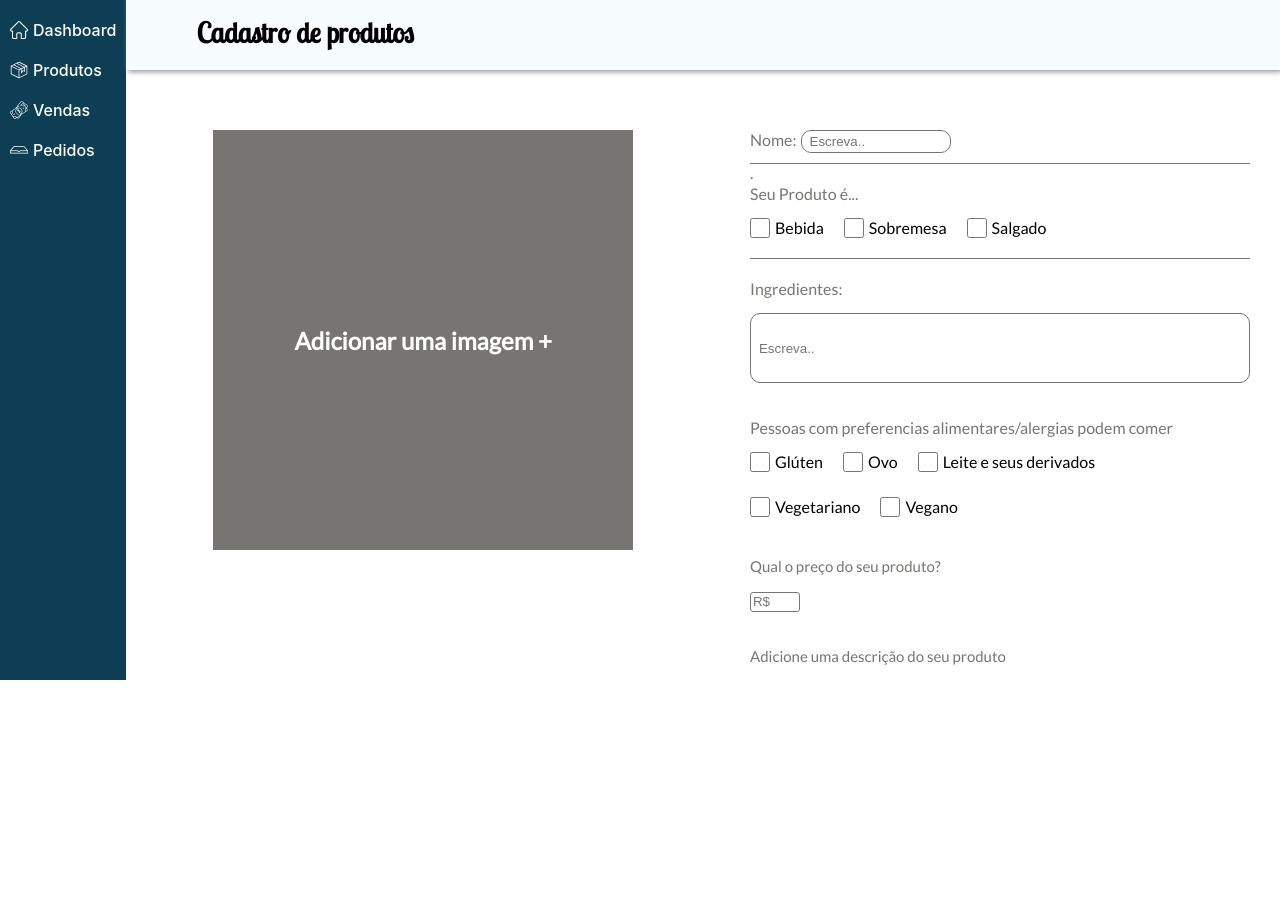
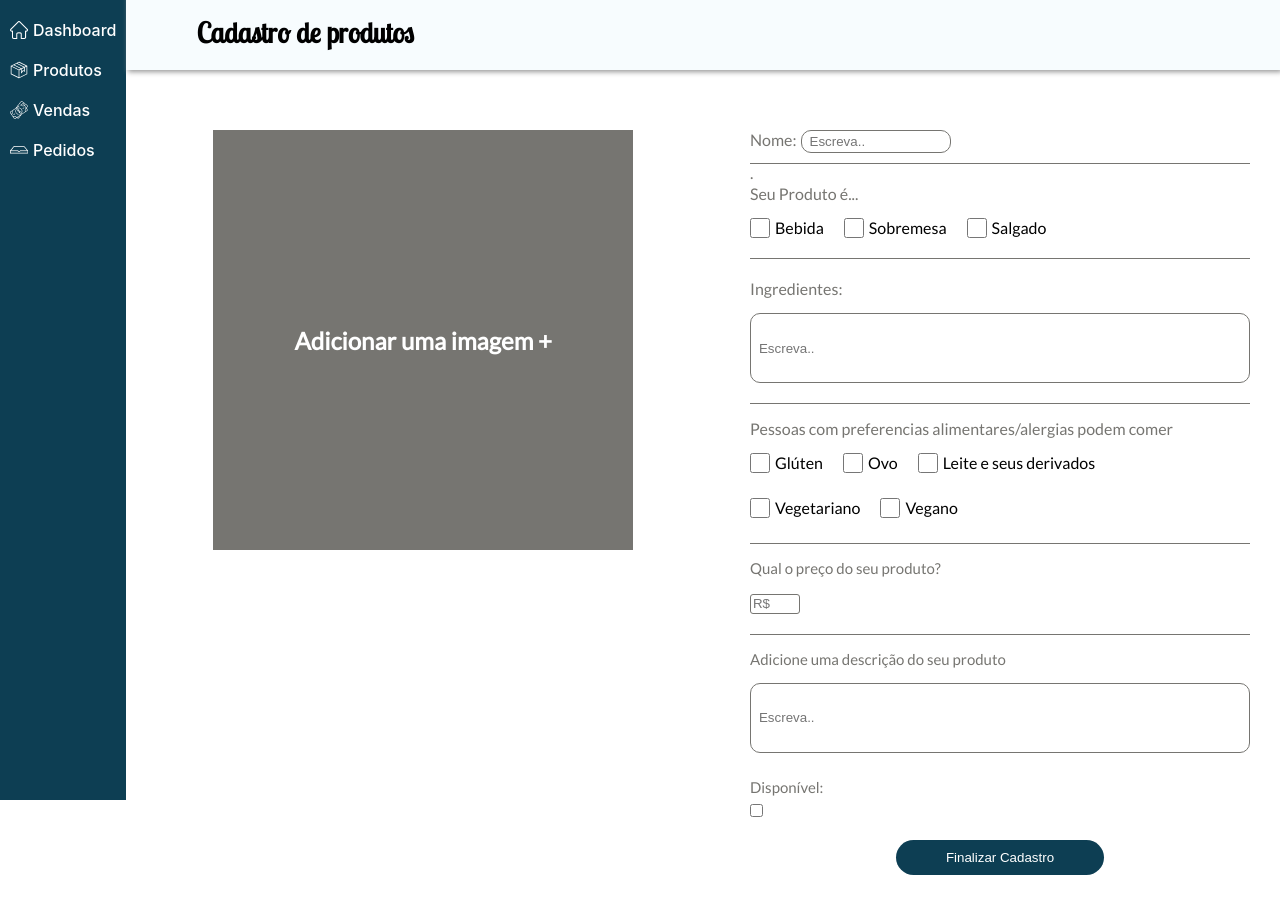
Before and after one commit to thetheu122/pizzaria-corleone, a React (Create React App) app in the folder frontend/: page /cadastroproduto in a window 1280 px wide. Shown: the top 914 px of the page. Before the commit the page ends 800 px from the top, so only its background shows below. Built offline with nearby package versions, Linux system fonts and the light colour scheme.

Commit message:
scss associado

```diff
--- a/frontend/src/pages/cadastrarproduto/index.scss
+++ b/frontend/src/pages/cadastrarproduto/index.scss
@@ -2,6 +2,7 @@
 .connt{
   display: flex;
   flex-direction: row;
+  height: 100vh;
 
 
 
@@ -103,7 +104,7 @@
       overflow-x: scroll;
 
      //display: inline-block;
-       height: 550px;
+       height: 800px;
       padding-right: 30px;
       vertical-align: baseline;
       margin-left: auto;
```
Also changed, not shown: 1 other file (tests, documents, lock files or other folders).
